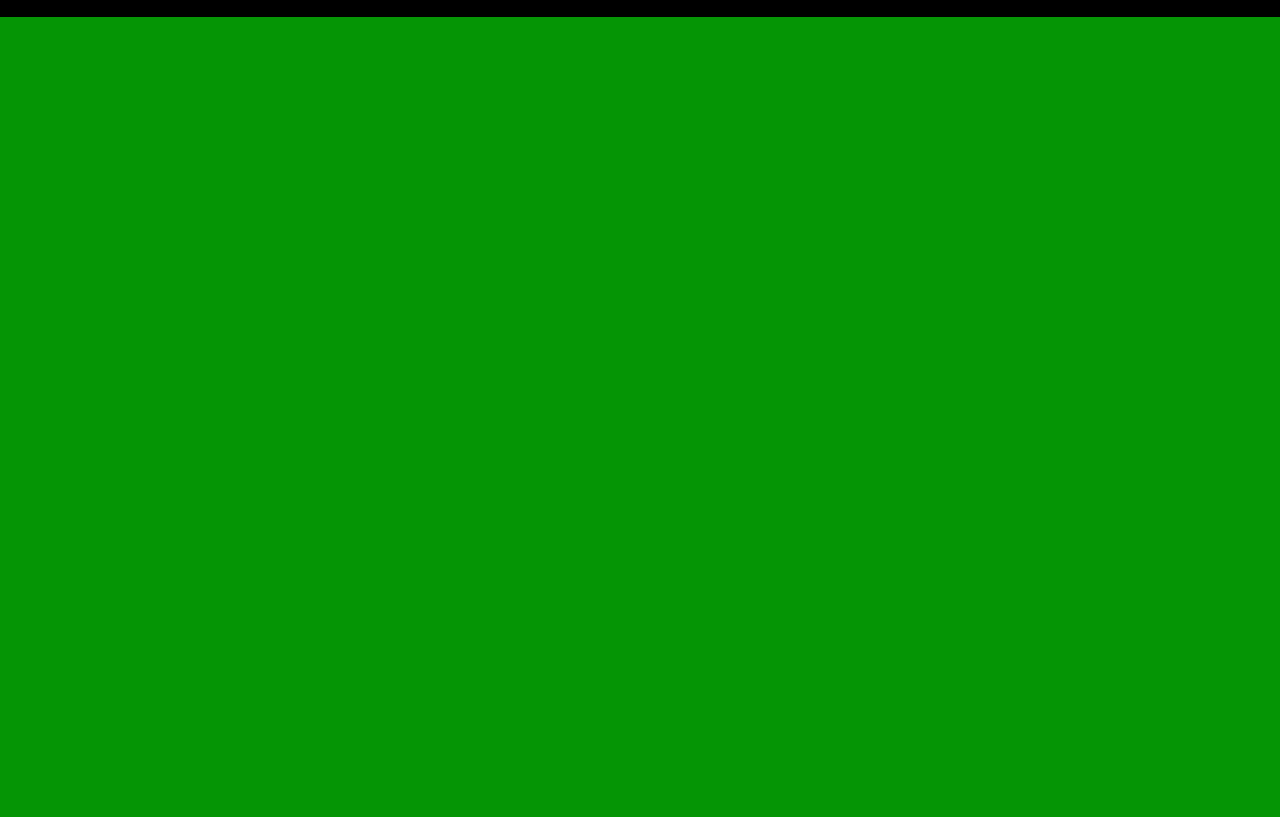
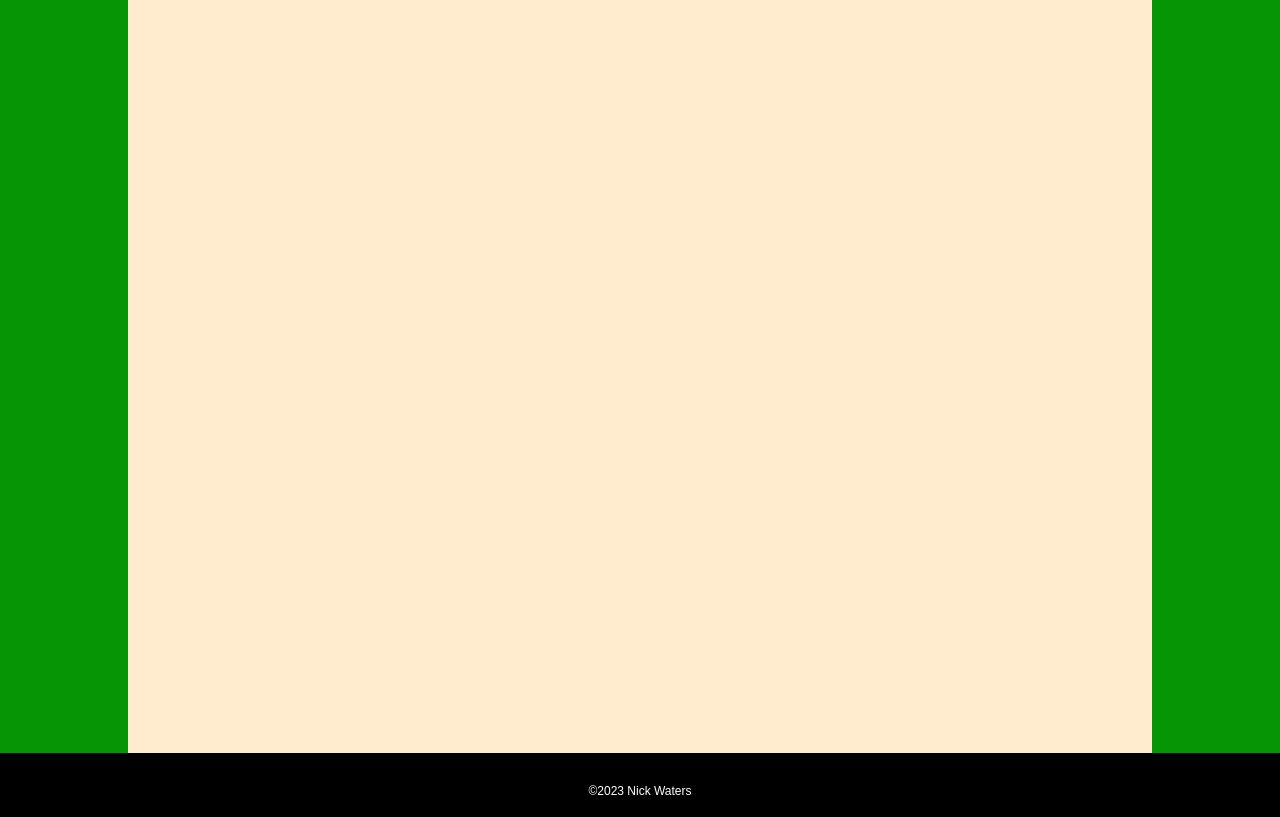
Before and after one commit to Waters-Nick/personal-site-part-i, a plain HTML site: page about.html in a window 1280 px wide. Shown: the part 111-928 px from the top of the page. Before the commit the page ends 800 px from the top, so only its background shows below. Drawn offline with Linux system fonts and the light colour scheme.

Commit message:
added content boxes.

```diff
--- a/about.html
+++ b/about.html
@@ -21,7 +21,7 @@
   </header>
 
   <main>
-
+    <div class="content_box"></div>
   </main>
 
   <footer>
```
Also changed, not shown: portfolio.html (+1 -1 lines).
